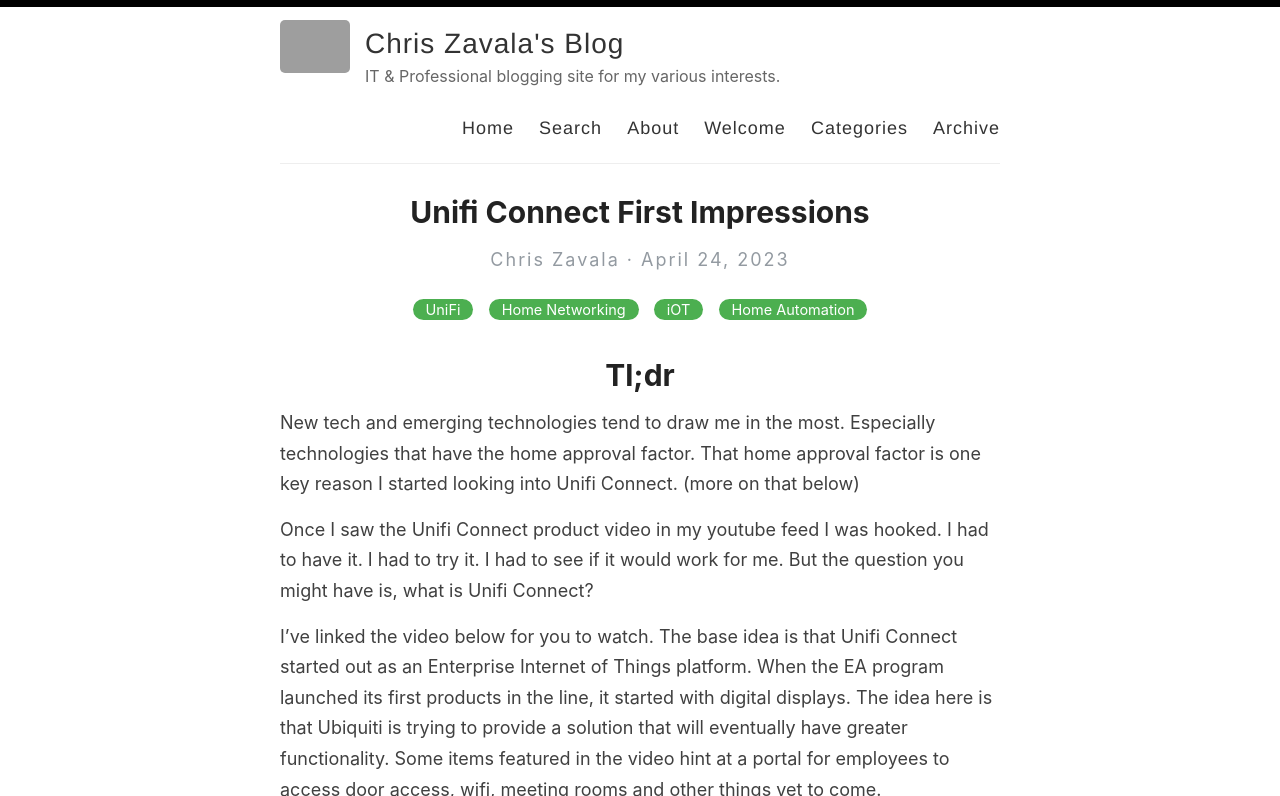
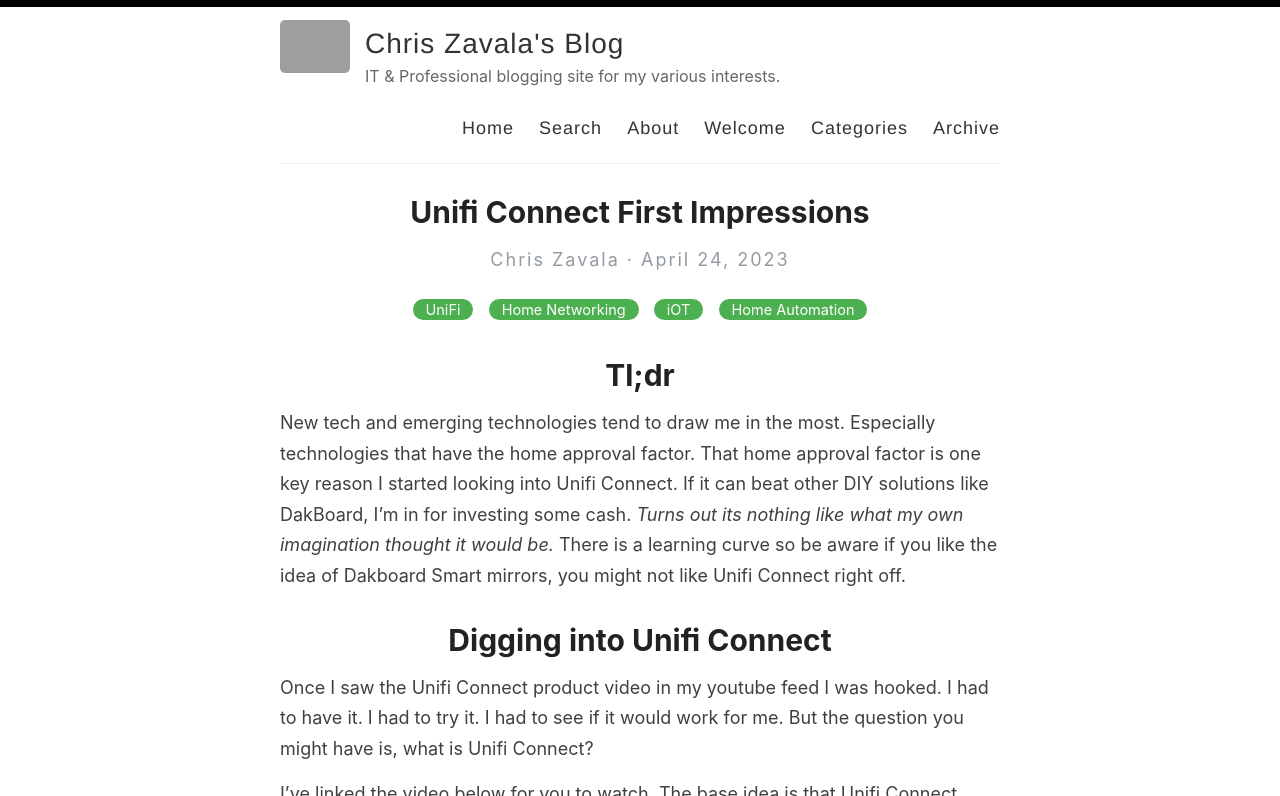
Before and after one commit to zavalalabs/zavalalabs.github.io, a Jekyll site: the page built from _posts/2023-4-24-Unifi-Connect-First-Impressions.md, in a window 1280 px wide and 900 px high, cut to the strip 0-796 px from the top of the window. Built offline with Jekyll 4.4.1, drawn with Linux system fonts in a browser that asks for light colours; grey boxes are pictures that could not be loaded.

Commit message:
Fix TLDR

```diff
--- a/_posts/2023-4-24-Unifi-Connect-First-Impressions.md
+++ b/_posts/2023-4-24-Unifi-Connect-First-Impressions.md
@@ -7,7 +7,9 @@
 
 # Tl;dr
 
-New tech and emerging technologies tend to draw me in the most. Especially technologies that have the home approval factor. That home approval factor is one key reason I started looking into Unifi Connect. (more on that below)
+New tech and emerging technologies tend to draw me in the most. Especially technologies that have the home approval factor. That home approval factor is one key reason I started looking into Unifi Connect. If it can beat other DIY solutions like DakBoard, I'm in for investing some cash. *Turns out its nothing like what my own imagination thought it would be.* There is a learning curve so be aware if you like the idea of Dakboard Smart mirrors, you might not like Unifi Connect right off.
+
+# Digging into Unifi Connect
 
 Once I saw the Unifi Connect product video in my youtube feed I was hooked. I had to have it. I had to try it. I had to see if it would work for me. But the question you might have is, what is Unifi Connect?
 
```
